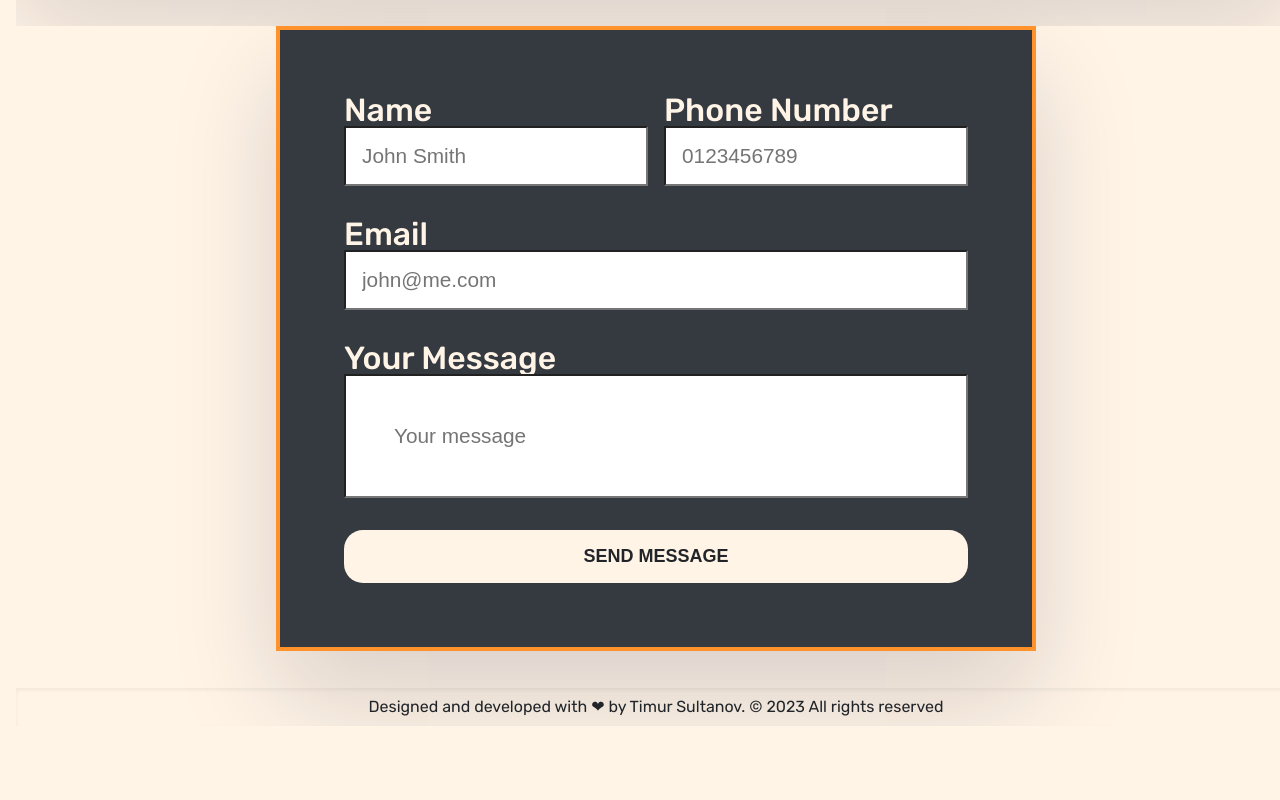
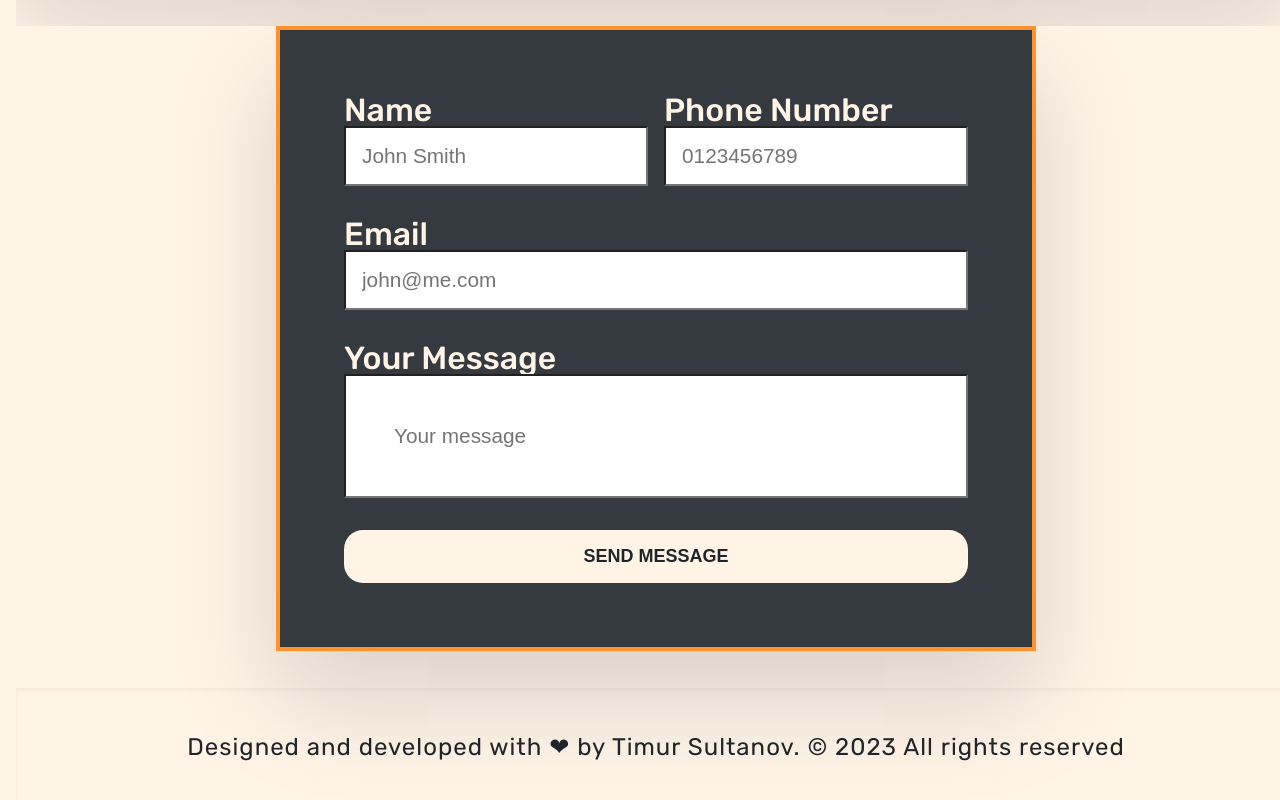
Before and after one commit to timursultanov7/my_portfolio, a React (Create React App) app: page / in a window 1280 px wide. Shown: the part 4355-5155 px from the top of the page. Before the commit the page ends 5081 px from the top, so only its background shows below. Built offline with nearby package versions, Linux system fonts and the light colour scheme.

Commit message:
fixed font-size footer

```diff
--- a/src/components/Footer.jsx
+++ b/src/components/Footer.jsx
@@ -22,7 +22,7 @@ const Footer = () => {
   checkFlexGap();
 
   return (
-    <footer>
+    <footer className="footer">
       <p>
         Designed and developed with ❤ by Timur Sultanov. © 2023 All rights
         reserved
--- a/src/styles/footer.css
+++ b/src/styles/footer.css
@@ -1,6 +1,6 @@
-footer {
+.footer {
   width: 100vw;
-  padding: 0.7rem;
+  padding: 2.2rem;
   display: flex;
   justify-content: center;
   align-items: center;
@@ -10,4 +10,10 @@ footer {
   color: #212529;
 }
 
+.footer p {
+  font-size: 1.5rem;
+  letter-spacing: 1px;
+  line-height: 2;
+}
+
 /* MEDIA QUAERIES */
```
